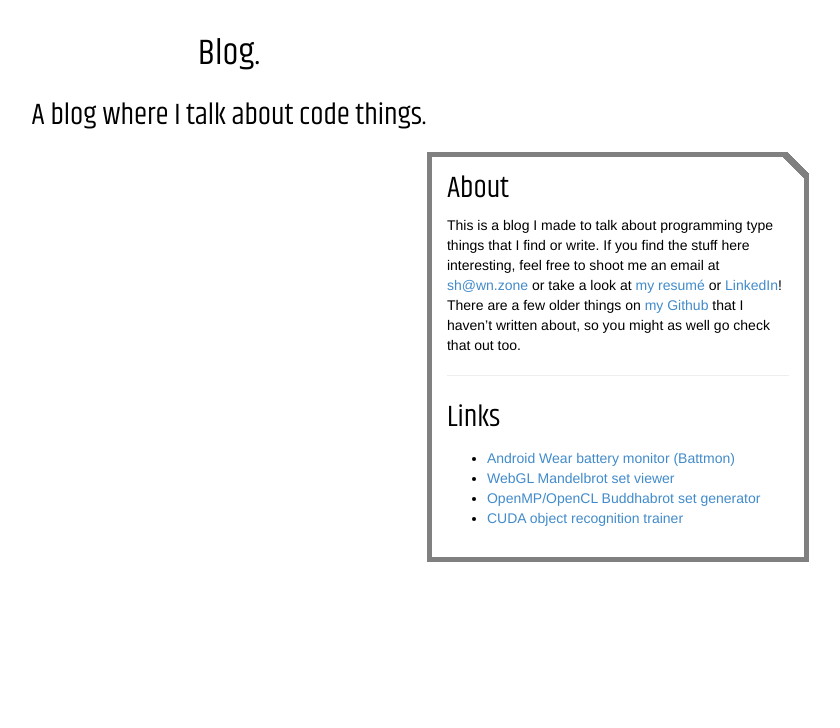
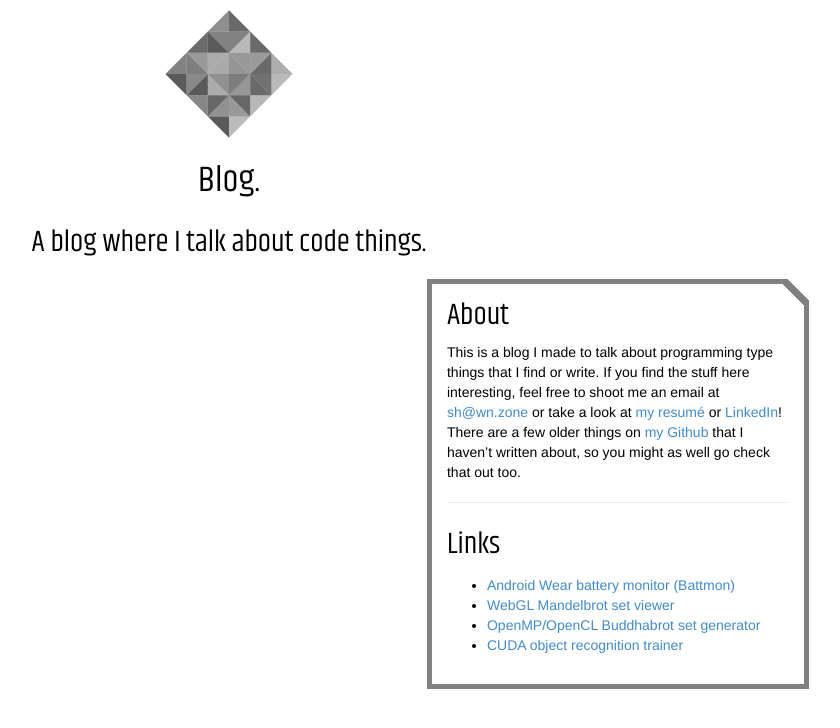
Before and after one commit to karmeleon/blog, a Django app: page / in a window 1280 px wide. Shown: the top 728 px of the page, without its empty margins (411-1251 px from the left). Run offline with Django 3.2, Linux system fonts and the light colour scheme; data that the repository does not hold is empty; style sheets or scripts are compiled from the project's sources; some libraries are stand-ins or nearby versions.

Commit message:
per-row animation complete

```diff
--- /dev/null
+++ b/blogapp/static/scss/_triangle_square.scss
@@ -0,0 +1,146 @@
+// the triangle square logo thingy
+
+$sqrt-2: 1.41421356237;
+
+// the side length of a single .square (group of 4 tris)
+$inner-square-width: 30px;
+// the thickness of the borders that give the square its triangles
+$border-thickness: $inner-square-width / 2;
+// the number of .squares in each dimension that make up the .outer-square
+$num-squares: 3;
+// the width of the .outer-square
+$outer-square-width: $inner-square-width * $num-squares;
+// the width of the container (given that it's rotated 45 degrees)
+$container-width: $outer-square-width * $sqrt-2;
+// how much we need to nudge the .outer-square down and to the left to correctly
+// fit within the .triangle-square-container
+$outer-square-margin: ($container-width - $outer-square-width) / 2;
+
+// how long to delay successive animation starts
+$animation-delay-step: .25s;
+// how long the last step animates for
+$animation-final-length: .75s;
+// how long the longest animation lasts
+$animation-longest-length: $animation-delay-step * $num-squares + $animation-final-length;
+
+@keyframes square-set-slide-in {
+	from {
+		transform: translateY(-100px);
+		opacity: 0;
+	}
+
+	to {
+		transform: translateY(0px);
+		opacity: 1;
+	}
+}
+
+// animation-delay delays the start of the animation, but it does so by not playing the animation
+// at all until it's scheduled to start, which leaves the element in its final state until that point.
+// this animation is played to hide the rows before they start sliding in.
+@keyframes hide {
+	from {
+		opacity: 0;
+	}
+
+	to {
+		opacity: 0;
+	}
+}
+
+.triangle-square-container {
+	width: $container-width;
+	height: $container-width;
+	margin: 0 auto;
+
+	.outer-square {
+		width: $outer-square-width;
+		height: $outer-square-width;
+		transform: rotate(45deg);
+		position: relative;
+		left: $outer-square-margin;
+		top: $outer-square-margin;
+	}
+
+	.square-rows,
+	.square-columns {
+		position: absolute;
+	}
+
+	.square-columns {
+		transform: rotate(-90deg);
+	}
+
+	.square {
+		float: left;
+		width: $inner-square-width;
+		height: $inner-square-width;
+		border: $border-thickness solid transparent;
+	}
+
+	@function square-color($random-number) {
+		@return transparentize(black, $random-number);
+	}
+
+	@function randomly-vary-number($number, $variance-factor) {
+		@return $number * (1 + $variance-factor * (random() * 2 - 1));
+	}
+
+	@mixin square-animation-for-side($random-number, $side) {
+		$animation-name: square-animation-#{$side}-#{$random-number};
+		$base-transparency: random() * 0.4 + 0.35;
+		$base-color: square-color($base-transparency);
+
+		@keyframes #{$animation-name} {
+			0% {
+				border-#{$side}-color: $base-color;
+			}
+
+			@for $stop from 1 through 3 {
+				#{randomly-vary-number(25 * $stop, 0.3) * 1%} {
+					border-#{$side}-color: square-color(randomly-vary-number($base-transparency, 0.1));
+				}
+			}
+
+			100% {
+				border-#{$side}-color: $base-color;
+			}
+		}
+
+		border-#{$side}-color: $base-color;
+		animation: randomly-vary-number(3, 0.5) * 1s linear $animation-longest-length $animation-name;
+	}
+
+	@mixin random-squares() {
+		@for $i from 1 through $num-squares + 1 {
+			.square:nth-child(#{$i}) {
+				// not guaranteed to be totally unique, but close enough
+				$animation-number: random(1000) + $i * 1000;
+
+				@include square-animation-for-side($animation-number, 'left');
+				@include square-animation-for-side($animation-number, 'right');
+
+				animation-iteration-count: infinite;
+			}
+		}
+	}
+
+	// give the squares some compile-time random colors as well as animation delays
+	@for $i from 1 through $num-squares + 1 {
+		.square-rows {
+			.square-set:nth-child(#{$i}) {
+				$delay: $animation-delay-step * ($num-squares + 1 - $i);
+				animation: $animation-longest-length - $delay cubic-bezier(0.25, 0.46, 0.45, 0.94) $delay square-set-slide-in, $delay hide;
+				@include random-squares();
+			}
+		}
+
+		.square-columns {
+			.square-set:nth-child(#{$i}) {
+				$delay: $animation-delay-step * ($num-squares + 1 - $i);
+				animation: $animation-longest-length - $delay cubic-bezier(0.25, 0.46, 0.45, 0.94) $delay square-set-slide-in, $delay hide;
+				@include random-squares();
+			}
+		}
+	}
+}
--- a/blogapp/static/scss/site.scss
+++ b/blogapp/static/scss/site.scss
@@ -1,4 +1,5 @@
 @import "./_hilite.scss";
+@import "./_triangle_square.scss";
 
 // variables
 $outline-color: rgba(128, 128, 128, 1);
--- a/blogapp/templates/blogapp/base.html
+++ b/blogapp/templates/blogapp/base.html
@@ -1,4 +1,5 @@
 {% load sass_tags %}
+{% load render_triangle_square %}
 
 <!DOCTYPE html>
 <html {% if amp %}⚡ {% endif %}lang="en-US" prefix="og: http://ogp.me/ns#">
@@ -41,6 +42,7 @@
 	</head>
 	<body>
 		<header>
+			{% render_triangle_square %}
 			<h1><a href="/">Blog.</a></h1>
 			<h2>A blog where I talk about code things.</h2>
 		</header>
--- /dev/null
+++ b/blogapp/templates/blogapp/triangle_square.html
@@ -0,0 +1,22 @@
+<div class="triangle-square-container">
+	<div class="outer-square">
+		<div class="square-rows">
+			{% for _ in squares_per_side %}
+				<div class="square-set">
+					{% for _ in squares_per_side %}
+						<div class="square"></div>
+					{% endfor %}
+				</div>
+			{% endfor %}
+		</div>
+		<div class="square-columns">
+			{% for _ in squares_per_side %}
+				<div class="square-set">
+					{% for _ in squares_per_side %}
+						<div class="square"></div>
+					{% endfor %}
+				</div>
+			{% endfor %}
+		</div>
+	</div>
+</div>
--- /dev/null
+++ b/blogapp/templatetags/render_triangle_square.py
@@ -0,0 +1,9 @@
+from django import template
+
+register = template.Library()
+
+@register.inclusion_tag('blogapp/triangle_square.html')
+def render_triangle_square():
+	return {
+		'squares_per_side': range(3),
+	}
```
